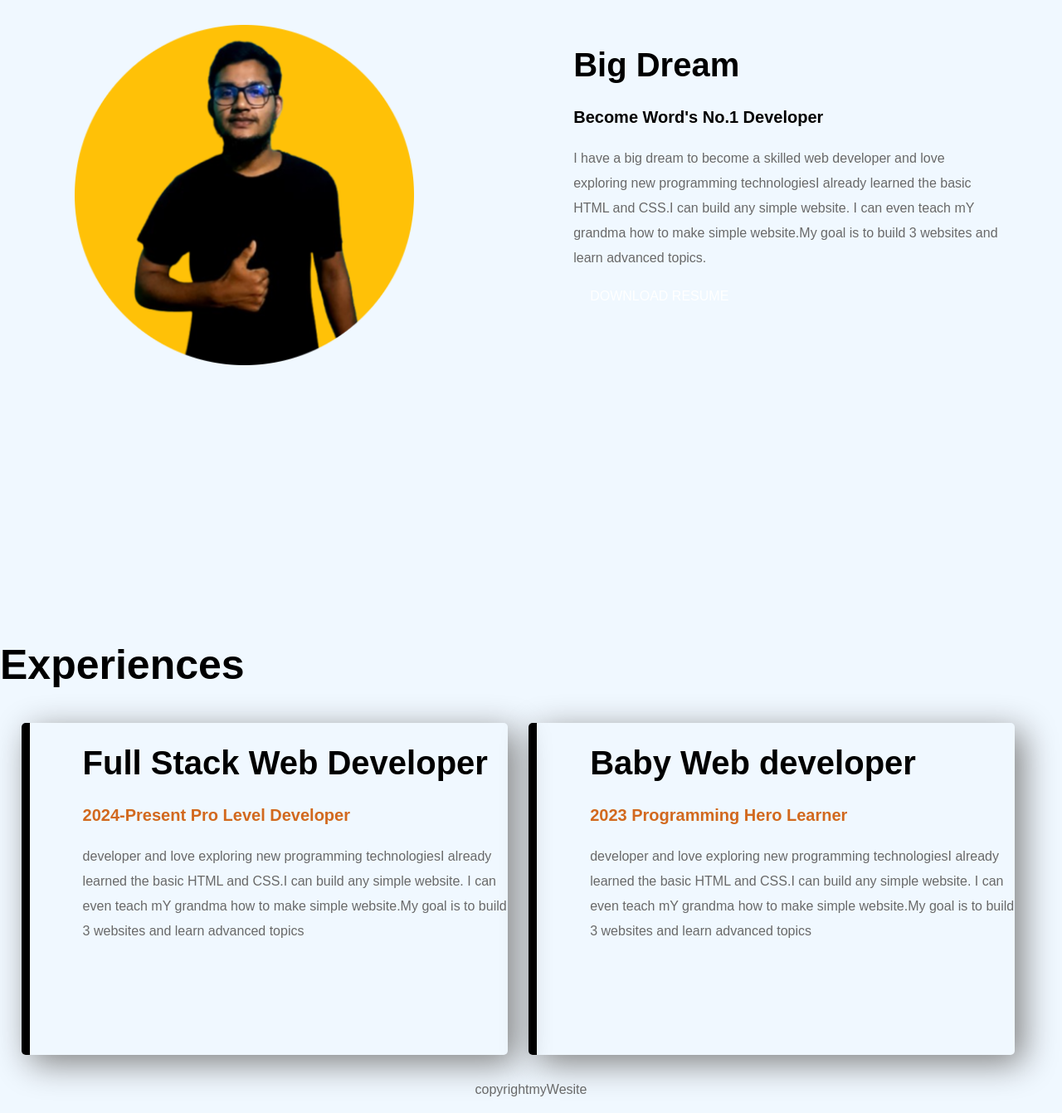
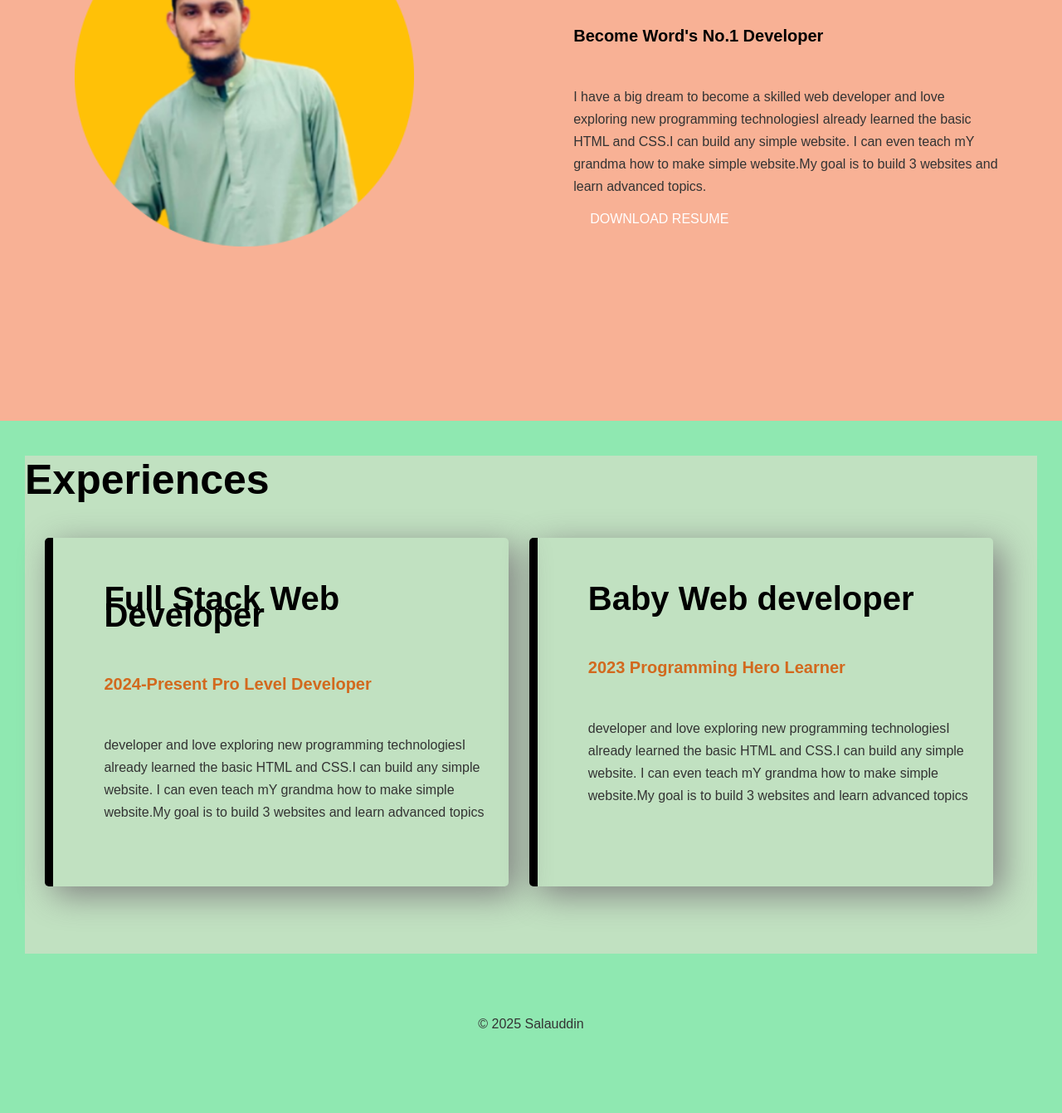
Before and after one commit to salauddinhasan/my-first-repository, a plain HTML site: page index.html in a window 1280 px wide. Shown: the part 720-2061 px from the top of the page at 83% size. After the commit the page ends 1995 px from the top, so only its background shows below. Drawn offline with Linux system fonts and the light colour scheme.

Commit message:
update all

```diff
--- a/index.html
+++ b/index.html
@@ -13,19 +13,20 @@
         <h1>Welcome To</h1>
         <h1><span class="highlight">Salauddin</span> website</h1>
         <h3>World class professional web developer</h3>
-      <p>Hello! I’m Salauddin Hasan, a passionate learner in Computer Science and Technology you might saw me jumping climbing buildings.and stopping trains.But nobody pays me adime for that work.That why I am learning and mastering web development.I will not stop until become the Web Development Hero.</p>
+        <p>Hello! I’m Salauddin Hasan, a passionate learner in Computer Science and Technology you might have seen me jumping climbing “buildings. And stopping trains.But nobody pays me a dime for that work.That’s why I am learning and mastering web development.I will not stop until I become the Web Development Hero.</p>
         <a class="link-button" target="_blank" href="https://www.facebook.com/">HIRE ME</a>
 
         </div>
         <div class="half-width">
-      <img src="photo-3.png" alt="profile">
+        <img src="cropped_circle_image.png" alt="profile picture of salauddin hasan ">
     </div>
   </section>
 
+<!-- part 2 Big Dreem -->
 
-    <section class="Big-Driam">
+    <section class="Big-Dream">
       <div class="half-width">
-        <img src="photo-2.png" alt="pofile2">
+        <img class="half-width1" src="photo-1.png" alt="pofile2">
       </div>
       <div class="half-width">
         <h2>Big Dream</h2>
@@ -34,6 +35,7 @@
         <a class="link-button" target="_blank" href="https://github.com/salauddinhasan/my-first-repository">DOWNLOAD RESUME</a>
       </div>
     </section>
+    <!-- section 3 Experiences -->
     <section class="Experiences-area">
       <h1>Experiences </h1>
       <div id="single-border" class="half-width single-experiences">
@@ -51,7 +53,9 @@
     </section>
 
     <section class="footer">
-      <p>copyrightmyWesite</p>
+      <p>&copy; 2025 Salauddin</p>
     </section>
+
+
  </body>
  </html>
--- a/style.css
+++ b/style.css
@@ -2,7 +2,7 @@
     padding:0px;
     margin: 0px;
     font-family:Arial;
-    background-color: aliceblue;
+    background-color: rgb(143, 232, 177);
  }
  h1 {
   font-size: 50px;
@@ -17,16 +17,20 @@
  }
 
  p {
-  color: dimgray;
-  line-height:30px;
+  color: #333333; ;
+  line-height:27px;
+
  }
 
+ .h1,h2,h3,p,.link-button{
+  padding-top: 30px;
+ }
  .half-width{
    width: 40%;
    padding-left:5%;
    margin-left: 2%;
    float: left;
-   line-height: 30px;
+   line-height: 20px;
 
  }
  .half-width img {
@@ -45,29 +49,33 @@
       border-radius: 5px;
 
  }
- .section1 {
+ .section1{
        height: 600px;
-
+       background-color:#5884C7;
 
  }
- .Big-Driam {
-   padding-top: 150px;
-   height: 700px;
+ .Big-Dream {
+   padding-top: 7px;
+   padding-bottom:20px;
+   height: 600px;
+   background-color: #F8B195;
 
  }
  .single-experiences {
   box-shadow: 10px 10px 40px gray;
   border-radius: 5px;
-   height: 80%;
+   height: 70%
  }
 .Experiences-area {
+  background-color:#C1E1C1;
+  margin: 30px;
+  height: 600px;
 
-  height: 500px;
 }
-.footer  {
 
 
-}
+
+
 .footer p{
    display: flex;
    height: 50px;
```
Also changed, not shown: photo-2.png (deleted), photo-3.png (deleted), 1 other file. Lines whose indentation alone changed are shown as unchanged.
